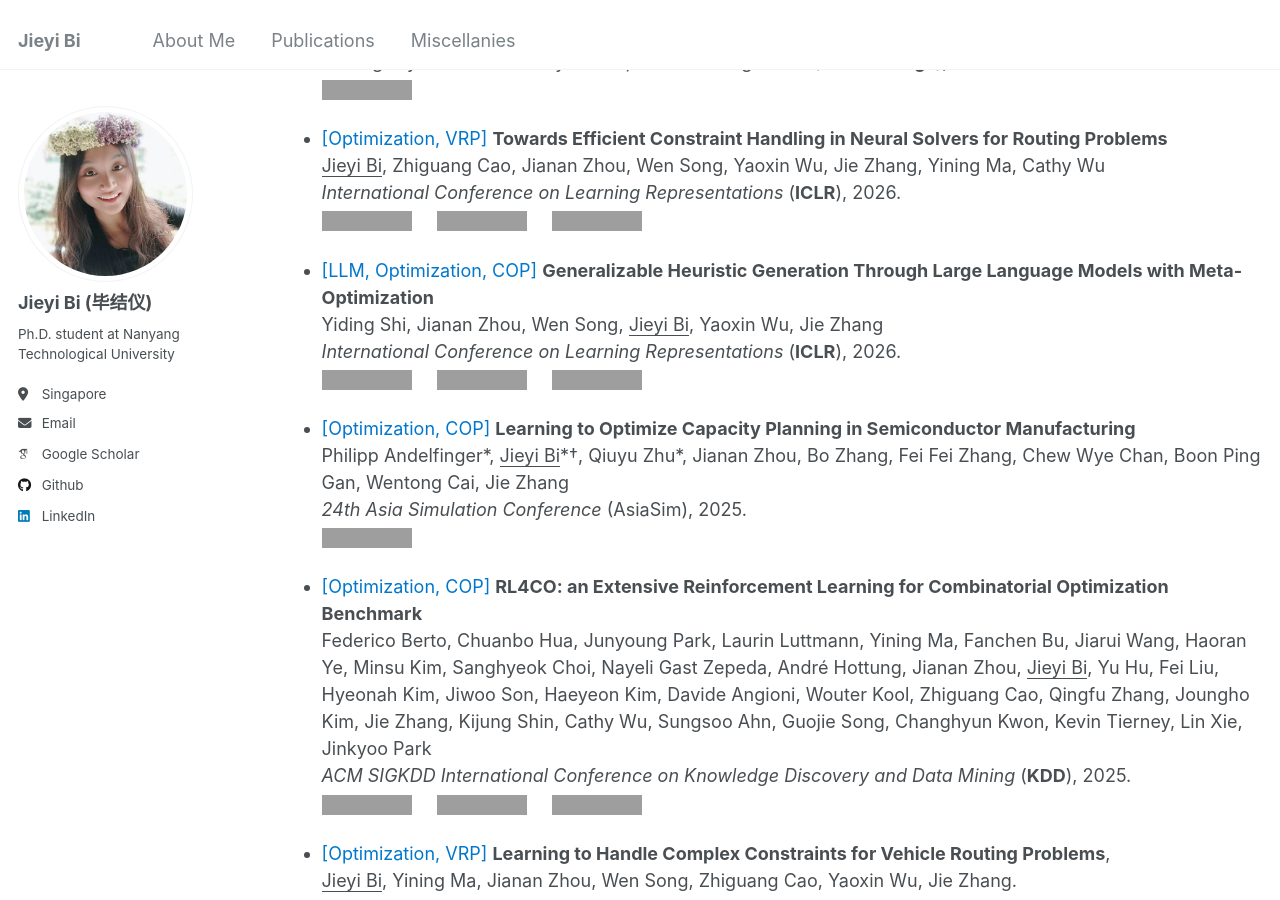
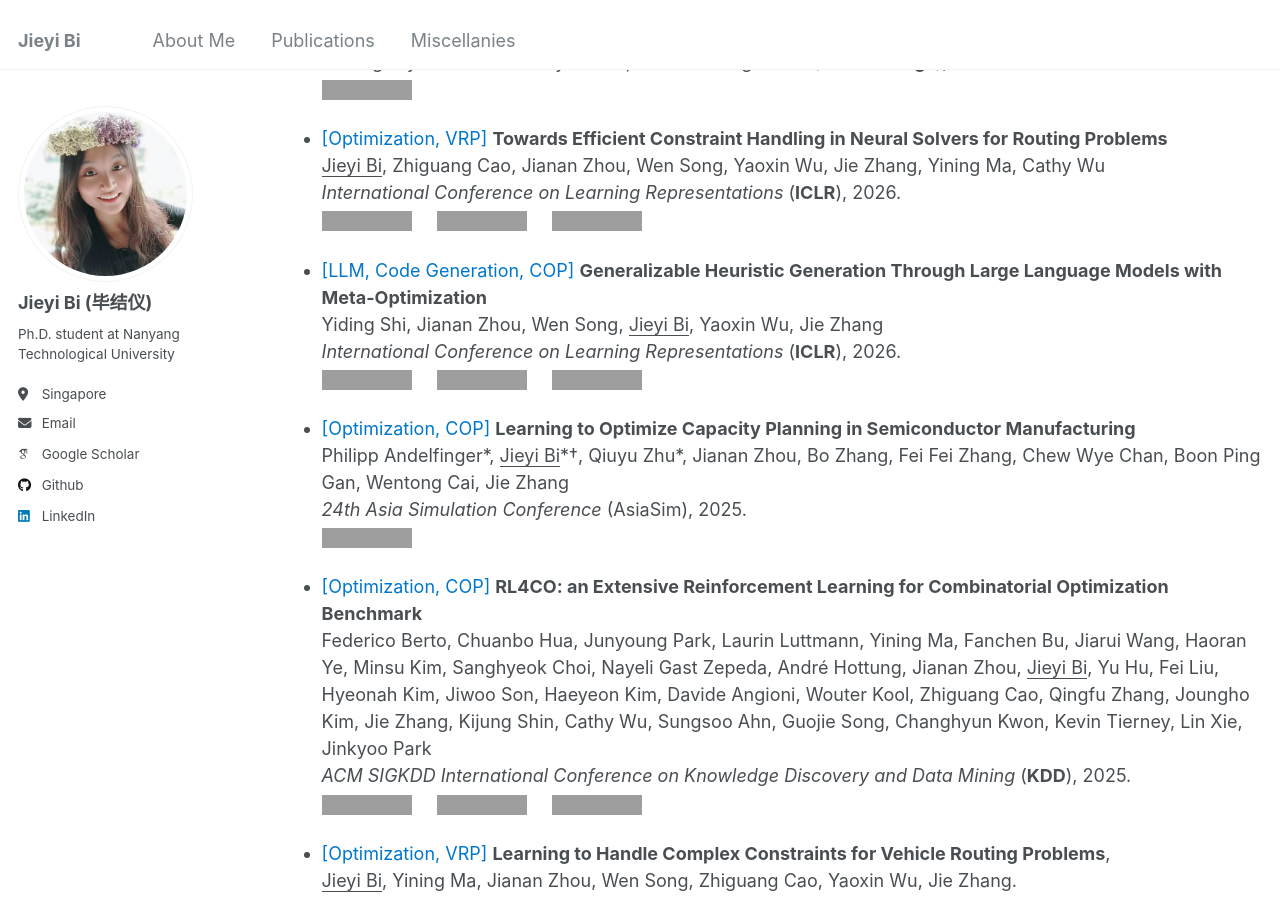
Before and after one commit to jieyibi/jieyibi.github.io, a Jekyll site: the page built from _pages/publications.md, in a window 1280 px wide and 900 px high, scrolled down 511 px, cut to the strip 0-900 px from the top of the window. Built offline with Jekyll 4.4.1, drawn with Linux system fonts in a browser that asks for light colours; some web fonts are replaced; grey boxes are pictures that could not be loaded.

Commit message:
Update publications.md

```diff
--- a/_pages/publications.md
+++ b/_pages/publications.md
@@ -33,7 +33,7 @@ Yuanxu Yang, Jiahai Wang, <u>Jieyi Bi</u>, Jinbiao Chen, Zikang Yu, Zizhen Zhang
     [![Code](https://img.shields.io/badge/GitHub-Code-blue.svg)](https://github.com/jieyibi/CaR-constraint)&nbsp;&nbsp;&nbsp;&nbsp;
   [![Review](https://img.shields.io/badge/ICLR-Poster-orange.svg)](https://openreview.net/forum?id=raDFGuQxvD)
 
-* <span style="color: #0077cc">[LLM, Optimization, COP]</span> **Generalizable Heuristic Generation Through Large Language Models with Meta-Optimization** \
+* <span style="color: #0077cc">[LLM, Code Generation, COP]</span> **Generalizable Heuristic Generation Through Large Language Models with Meta-Optimization** \
    Yiding Shi, Jianan Zhou, Wen Song, <u>Jieyi Bi</u>, Yaoxin Wu, Jie Zhang \
     *International Conference on Learning Representations* (**ICLR**), 2026.
    [![PDF](https://img.shields.io/badge/Download-PDF-brightgreen.svg)](https://arxiv.org/pdf/2505.20881)&nbsp;&nbsp;&nbsp;&nbsp;
```
